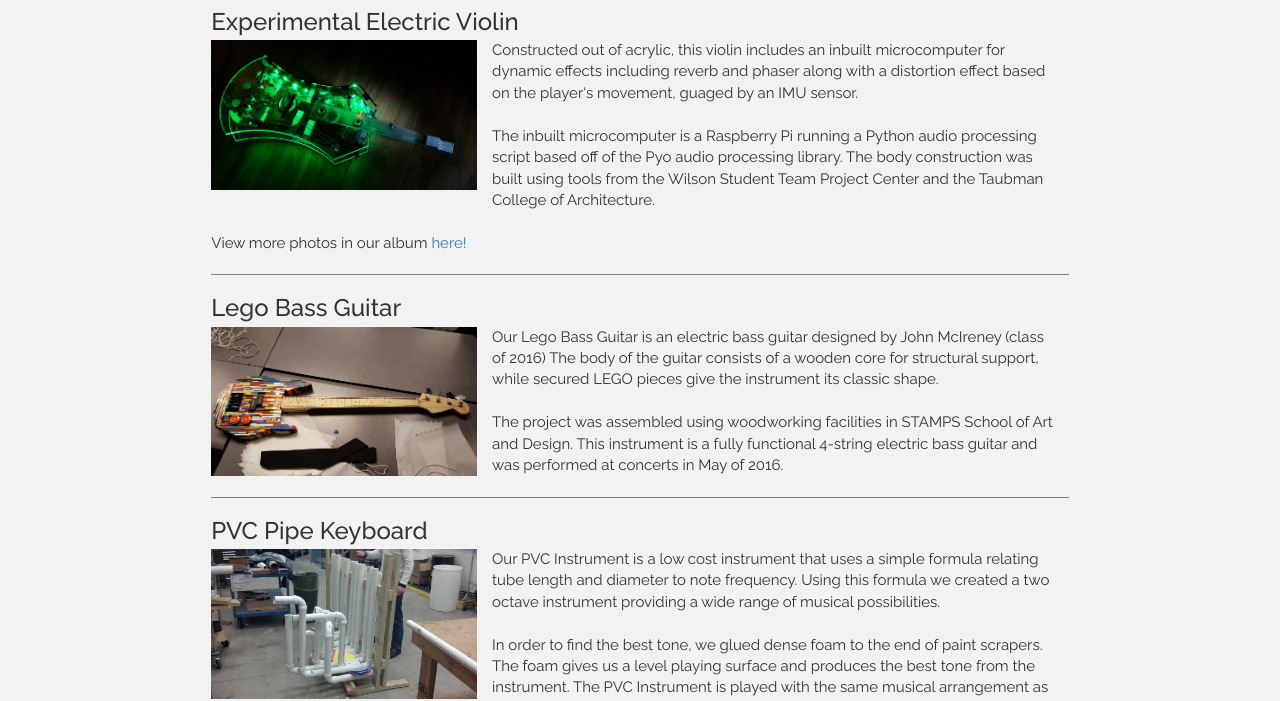
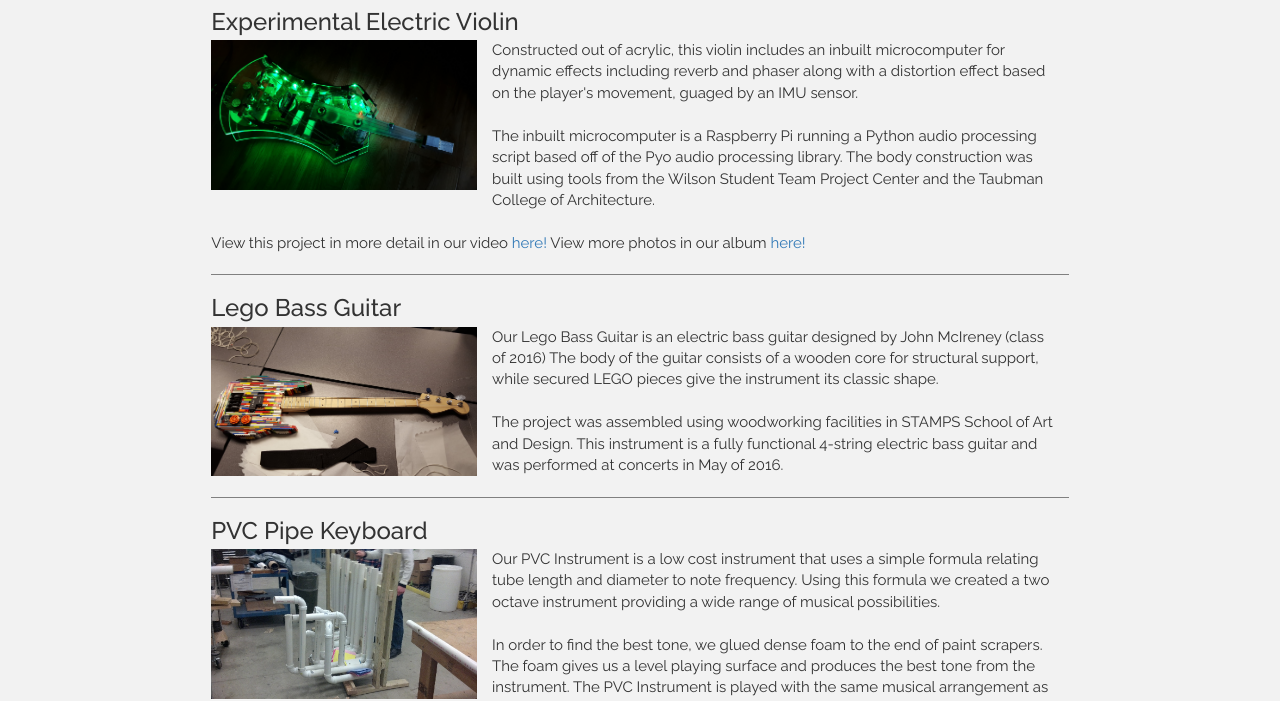
Before and after one commit to michiganprojectmusic/michiganprojectmusic.github.io, a plain HTML site: page projects.html in a window 1280 px wide. Shown: the part 132-833 px from the top of the page. Drawn offline with nearby package versions, Linux system fonts and the light colour scheme.

Commit message:
Update projects.html

```diff
--- a/projects.html
+++ b/projects.html
@@ -45,7 +45,7 @@
 			<br><br>
 			The inbuilt microcomputer is a Raspberry Pi running a Python audio processing script based off of the Pyo audio processing library. The body construction was built using tools from the Wilson Student Team Project Center and the Taubman College of Architecture.
 			<br><br>
-			View more photos in our album <a target="_blank" href="https://www.facebook.com/media/set/?set=a.1846266025634081.1073741831.1669256453335040&type=1&l=d2b3f48c83">here!</a>
+			View this project in more detail in our video <a target="_blank" href="https://www.youtube.com/watch?v=uioYe5Zdcw4">here!</a> View more photos in our album <a target="_blank" href="https://www.facebook.com/media/set/?set=a.1846266025634081.1073741831.1669256453335040&type=1&l=d2b3f48c83">here!</a>
 			</p>
 		</div>
 		<div class="pvc instrument col-sm-12">
```
